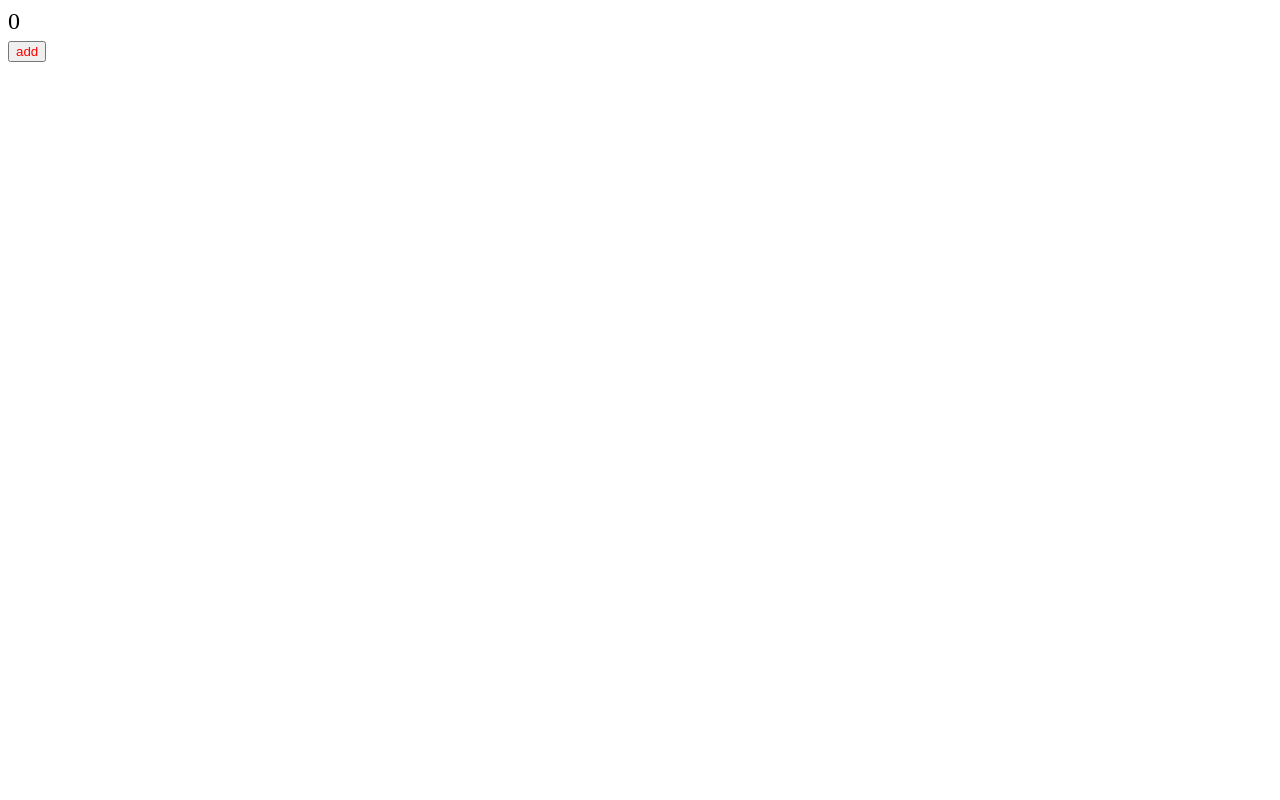
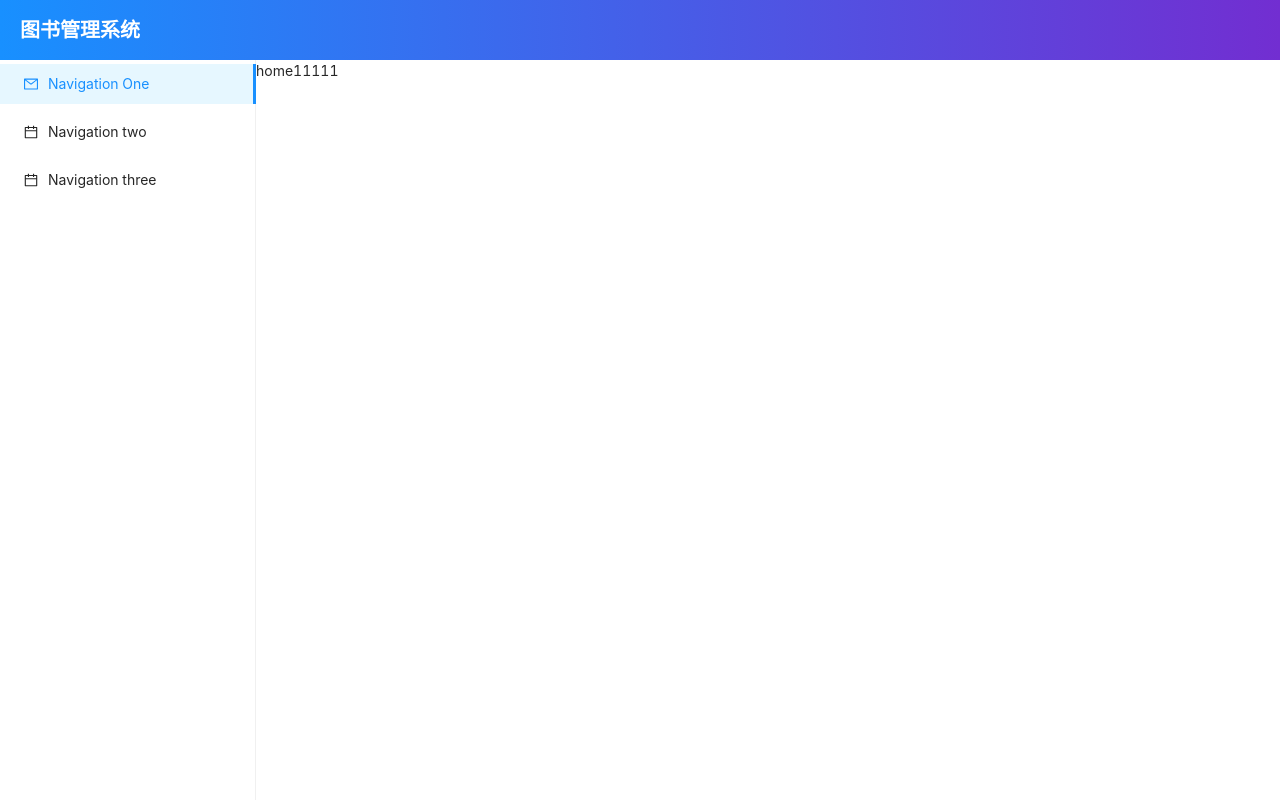
Before and after one commit to clumsy-birds-fly-earlier/admin, a React app: page /#/one in a window 1280 px wide. Built offline with nearby package versions, Linux system fonts and the light colour scheme.

Commit message:
Feat:项目页面搭建

```diff
--- a/package.json
+++ b/package.json
@@ -11,13 +11,14 @@
     "test": "jest"
   },
   "dependencies": {
+    "antd": "^4.21.0",
     "axios": "^0.27.2",
     "core-js": "^3.16.0",
     "jquery": "^3.6.0",
     "react": "^17",
     "react-dom": "^17.0.1",
     "react-redux": "^5.0.7",
-    "react-router": "^5.2.0",
+    "react-router": "^5.3.3",
     "react-router-dom": "^5.2.0",
     "regenerator-runtime": "^0.13.9",
     "styled-components": "^5.3.5"
--- a/src/App.tsx
+++ b/src/App.tsx
@@ -1,28 +1,22 @@
-import React, { FC, useEffect, useState } from 'react';
+import React, { FC } from 'react';
 // import axios from "axios";
-import styled from 'styled-components';
-
-const Warp = styled.div`
-  color: #000;
-  font-size: 24px;
-`;
 // 用于测试jest转译样式文件没毛病
 import './index.css';
+import Header from './common/Header';
+import SideBar from './common/SideBar';
+import Home from './components/home'
+import { Route } from 'react-router';
 
 const App: FC = () => {
-  const [count, setCount] = useState<number>(0);
-
-  useEffect(() => {
-    // axios.get("/api/test").then(console.log, console.warn);
-    console.log('app.');
-  }, []);
   return (
-    <Warp>
-      <div>{count}</div>
-      <button className="button" onClick={() => setCount((c) => c + 1)}>
-        add
-      </button>
-    </Warp>
+    <>
+      <Header />
+      <div style={{ height: 'calc(100vh - 60px)', display: 'flex'}}>
+        <SideBar />
+        {/* <Content></Content> */}
+        <Route path="/one" component={Home} />
+      </div>
+    </>
   );
 };
 
--- /dev/null
+++ b/src/common/Header.tsx
@@ -0,0 +1,25 @@
+import React, { FC } from 'react';
+import styled from 'styled-components';
+
+const Warp = styled.div`
+    display: flex;
+    line-height: 60px;
+    background-image: linear-gradient(to right, #1890ff , #722ed1);
+    padding: 0 10px 0 20px;
+    h1 {
+        font-size: 20px;
+        font-weight: 700;
+        margin: 0;
+        color: #fff;
+    }
+`;
+
+const Header: FC = () => {
+    return (
+        <Warp>
+            <h1>图书管理系统</h1>
+        </Warp>
+    )
+}
+
+export default Header;
--- /dev/null
+++ b/src/common/SideBar.tsx
@@ -0,0 +1,53 @@
+import {
+    CalendarOutlined,
+    MailOutlined,
+  } from '@ant-design/icons';
+  import { Menu } from 'antd';
+  import type { MenuProps } from 'antd/es/menu';
+  import React from 'react';
+import { Link, withRouter } from 'react-router-dom';
+
+  type MenuItem = Required<MenuProps>['items'][number];
+
+  function getItem(
+    label: React.ReactNode,
+    key?: React.Key | null,
+    icon?: React.ReactNode,
+    children?: MenuItem[],
+  ): MenuItem {
+    return {
+      key,
+      icon,
+      children,
+      label,
+    } as MenuItem;
+  }
+
+  const items: MenuItem[] = [
+    getItem((
+        <Link to="/one">Navigation One</Link>
+    ), 'one', <MailOutlined />),
+    getItem((
+        <Link to="/two">Navigation two</Link>
+    ), 'two', <CalendarOutlined />),
+    getItem((
+        <Link to="/three">Navigation three</Link>
+    ), 'three', <CalendarOutlined />),
+  ];
+
+  const SideBar: React.FC = (props: any) => {
+    const pathname = props.location.pathname.split('/')[1]
+    return (
+      <>
+        <Menu
+          style={{ width: 256, height: '100%' }}
+          selectedKeys={[pathname]}
+          mode="inline"
+          theme="light"
+          items={items}
+        />
+      </>
+    );
+  };
+
+  export default withRouter(SideBar);
--- /dev/null
+++ b/src/components/home/index.tsx
@@ -0,0 +1,9 @@
+import React from 'react';
+
+const home = () => {
+    return <>
+        home11111
+    </>
+}
+
+export default home
--- a/src/index.tsx
+++ b/src/index.tsx
@@ -6,6 +6,8 @@ import App from './App';
 // webpack4 自动加载了, webpack5 需要自己配置
 import 'core-js/stable'; // 负责处理ECMAScript的核心语法， 如propmise
 import 'regenerator-runtime/runtime'; //   负责处理generator语法
+
+import 'antd/dist/antd.css';
 
 const render = (Component: React.ComponentType) => {
   ReactDOM.render(
```
Also changed, not shown: 1 other file (tests, documents, lock files or other folders).
